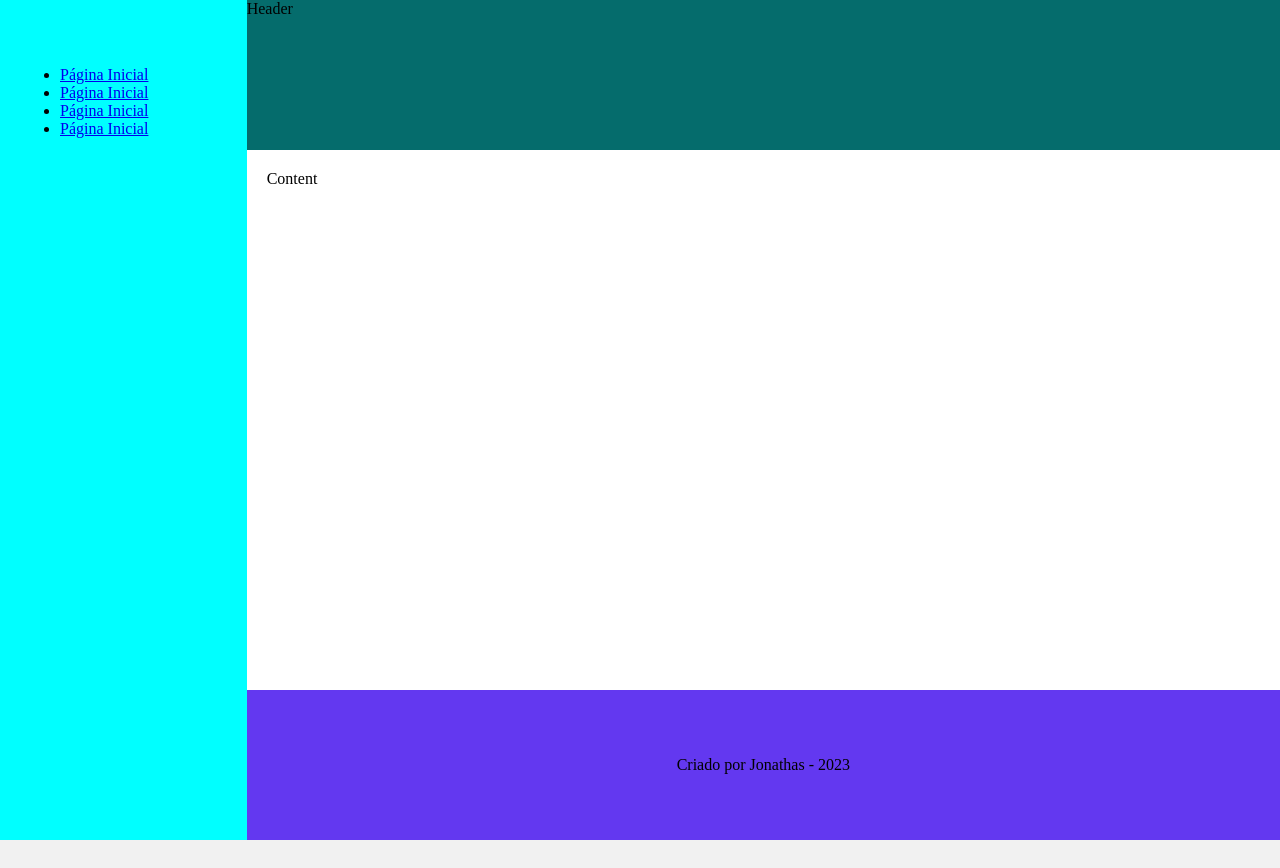
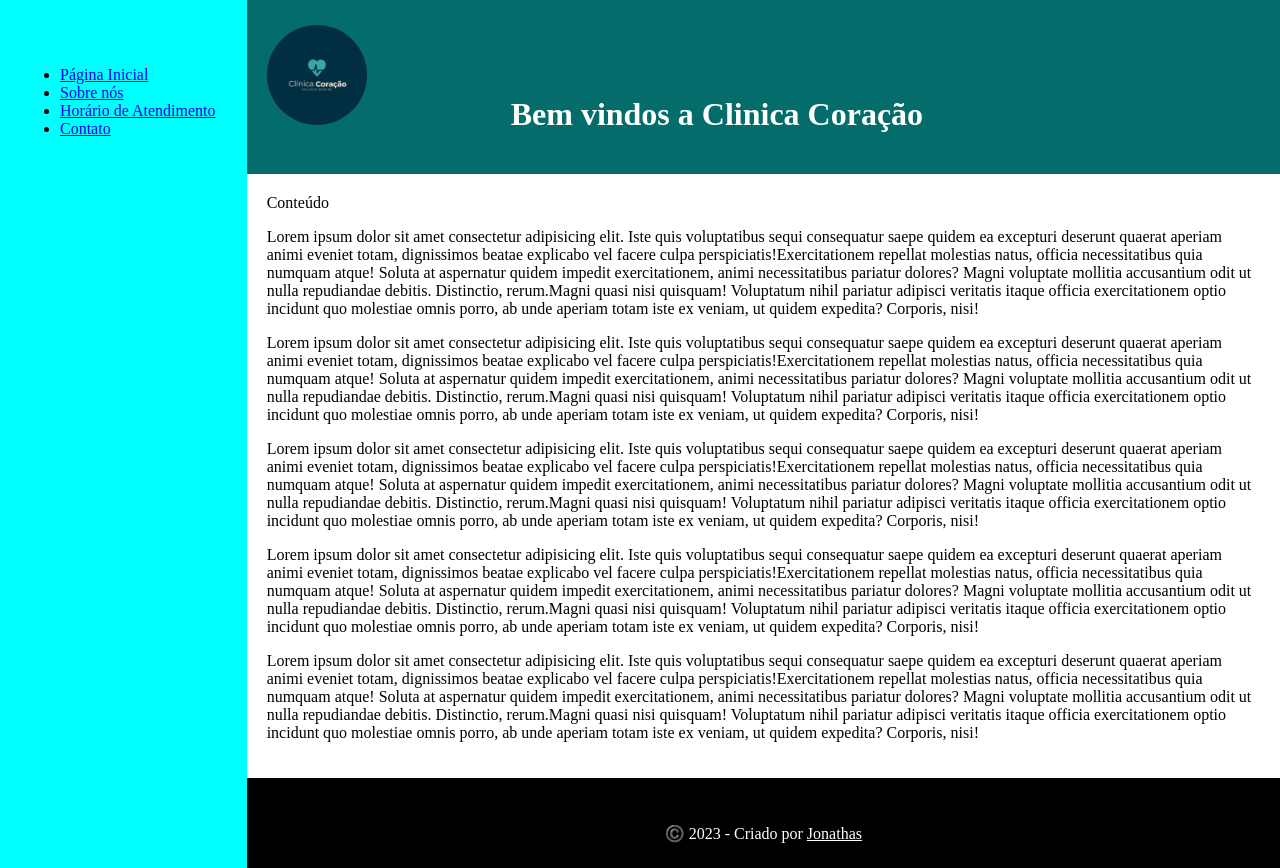
Before and after one commit to JonathasGit/Desafio2-HTML-Web-Developer, a plain HTML site: page index.html in a window 1280 px wide. Before the commit the page ends 840 px from the top, so only its background shows below. Drawn offline with Linux system fonts and the light colour scheme.

Commit message:
# Página Inicial

```diff
--- a/base.css
+++ b/base.css
@@ -11,7 +11,8 @@ body {
     width: 1560px;
     display: flex;
     margin: 0 auto;
-    background-color: aquamarine;
+    /*background-color: aquamarine;*/
+    background-color: black;
 }
 .main {
     display: flex;
@@ -34,8 +35,45 @@ body {
     padding: 20px;
 }
 .footer {
-    background-color: rgb(99, 56, 240);
-    min-height: 150px;
+    background-color: black;
+    min-height: 70px;
     align-items: center;
     align-content: center;
+    margin-top: 20px;
+    color: white;
+
 }
+.img1{
+    width: 100px;
+    height: 100px;
+    border-radius: 150px;
+    align-items: center;
+    margin-left: 20px;
+    margin-top: 25px;
+}
+
+.titulo1{
+    margin-left: 150px;
+    align-items: center;
+
+}
+
+.DivdoLogo{
+
+    display: inline-block;
+
+}
+.DivdoTituloSite{
+    display: inline-block;
+
+
+    padding: 20px;
+    color: white;
+    align-items: center;
+    text-align: center;
+    margin-left: 120px;
+    margin-top: 0px;
+
+
+
+}
--- a/index.html
+++ b/index.html
@@ -13,27 +13,50 @@
             <!-- Aqui vai o seu menu -->
             <ul>
                 <li><a href="#">Página Inicial</a></li>
-                <li><a href="#">Página Inicial</a></li>
-                <li><a href="#">Página Inicial</a></li>
-                <li><a href="#">Página Inicial</a></li>
+                <li><a href="#">Sobre nós</a></li>
+                <li><a href="#">Horário de Atendimento</a></li>
+                <li><a href="#">Contato</a></li>
             </ul>
         </div>
 
         <div class="main">
+            <thead>
                 <div class="header">
-                Header
+
+                    <div class="DivdoLogo">
+                        <img src="./imagens/Clínica.png" class="img1">
+                    </div>
+
+                    <div class="DivdoTituloSite">
+                        <h1 class="#">Bem vindos a Clinica Coração</h1>
+                    </div>
+
+
+
                     <!-- Aqui vai o seu header -->
                 </div>
+            </thead>
 
+            <tbody>
                 <div class="content">
-                Content
+                    Conteúdo
                     <!-- Aqui vai o seu conteúdo -->
+                    <p><span>Lorem ipsum dolor sit amet consectetur adipisicing elit. Iste quis voluptatibus sequi consequatur saepe quidem ea excepturi deserunt quaerat aperiam animi eveniet totam, dignissimos beatae explicabo vel facere culpa perspiciatis!</span><span>Exercitationem repellat molestias natus, officia necessitatibus quia numquam atque! Soluta at aspernatur quidem impedit exercitationem, animi necessitatibus pariatur dolores? Magni voluptate mollitia accusantium odit ut nulla repudiandae debitis. Distinctio, rerum.</span><span>Magni quasi nisi quisquam! Voluptatum nihil pariatur adipisci veritatis itaque officia exercitationem optio incidunt quo molestiae omnis porro, ab unde aperiam totam iste ex veniam, ut quidem expedita? Corporis, nisi!</span></p>
+                    <p><span>Lorem ipsum dolor sit amet consectetur adipisicing elit. Iste quis voluptatibus sequi consequatur saepe quidem ea excepturi deserunt quaerat aperiam animi eveniet totam, dignissimos beatae explicabo vel facere culpa perspiciatis!</span><span>Exercitationem repellat molestias natus, officia necessitatibus quia numquam atque! Soluta at aspernatur quidem impedit exercitationem, animi necessitatibus pariatur dolores? Magni voluptate mollitia accusantium odit ut nulla repudiandae debitis. Distinctio, rerum.</span><span>Magni quasi nisi quisquam! Voluptatum nihil pariatur adipisci veritatis itaque officia exercitationem optio incidunt quo molestiae omnis porro, ab unde aperiam totam iste ex veniam, ut quidem expedita? Corporis, nisi!</span></p>
+                    <p><span>Lorem ipsum dolor sit amet consectetur adipisicing elit. Iste quis voluptatibus sequi consequatur saepe quidem ea excepturi deserunt quaerat aperiam animi eveniet totam, dignissimos beatae explicabo vel facere culpa perspiciatis!</span><span>Exercitationem repellat molestias natus, officia necessitatibus quia numquam atque! Soluta at aspernatur quidem impedit exercitationem, animi necessitatibus pariatur dolores? Magni voluptate mollitia accusantium odit ut nulla repudiandae debitis. Distinctio, rerum.</span><span>Magni quasi nisi quisquam! Voluptatum nihil pariatur adipisci veritatis itaque officia exercitationem optio incidunt quo molestiae omnis porro, ab unde aperiam totam iste ex veniam, ut quidem expedita? Corporis, nisi!</span></p>
+                    <p><span>Lorem ipsum dolor sit amet consectetur adipisicing elit. Iste quis voluptatibus sequi consequatur saepe quidem ea excepturi deserunt quaerat aperiam animi eveniet totam, dignissimos beatae explicabo vel facere culpa perspiciatis!</span><span>Exercitationem repellat molestias natus, officia necessitatibus quia numquam atque! Soluta at aspernatur quidem impedit exercitationem, animi necessitatibus pariatur dolores? Magni voluptate mollitia accusantium odit ut nulla repudiandae debitis. Distinctio, rerum.</span><span>Magni quasi nisi quisquam! Voluptatum nihil pariatur adipisci veritatis itaque officia exercitationem optio incidunt quo molestiae omnis porro, ab unde aperiam totam iste ex veniam, ut quidem expedita? Corporis, nisi!</span></p>
+                    <p><span>Lorem ipsum dolor sit amet consectetur adipisicing elit. Iste quis voluptatibus sequi consequatur saepe quidem ea excepturi deserunt quaerat aperiam animi eveniet totam, dignissimos beatae explicabo vel facere culpa perspiciatis!</span><span>Exercitationem repellat molestias natus, officia necessitatibus quia numquam atque! Soluta at aspernatur quidem impedit exercitationem, animi necessitatibus pariatur dolores? Magni voluptate mollitia accusantium odit ut nulla repudiandae debitis. Distinctio, rerum.</span><span>Magni quasi nisi quisquam! Voluptatum nihil pariatur adipisci veritatis itaque officia exercitationem optio incidunt quo molestiae omnis porro, ab unde aperiam totam iste ex veniam, ut quidem expedita? Corporis, nisi!</span></p>
+
                 </div>
+            </tbody>
 
+            <tfoot>
                 <div class="footer" align="center">
-                Criado por Jonathas - 2023
+                    <p>©️ 2023 - Criado por <a href="https://github.com/JonathasGit" target="_blank" style="color:white">Jonathas</a></p>
                     <!-- Aqui vai o seu rodapé -->
                 </div>
+            </tfoot>
+
         </div>
     </div>
 </body>
```
Also changed, not shown: imagens/Clínica.png (added). Lines whose indentation alone changed are shown as unchanged.
